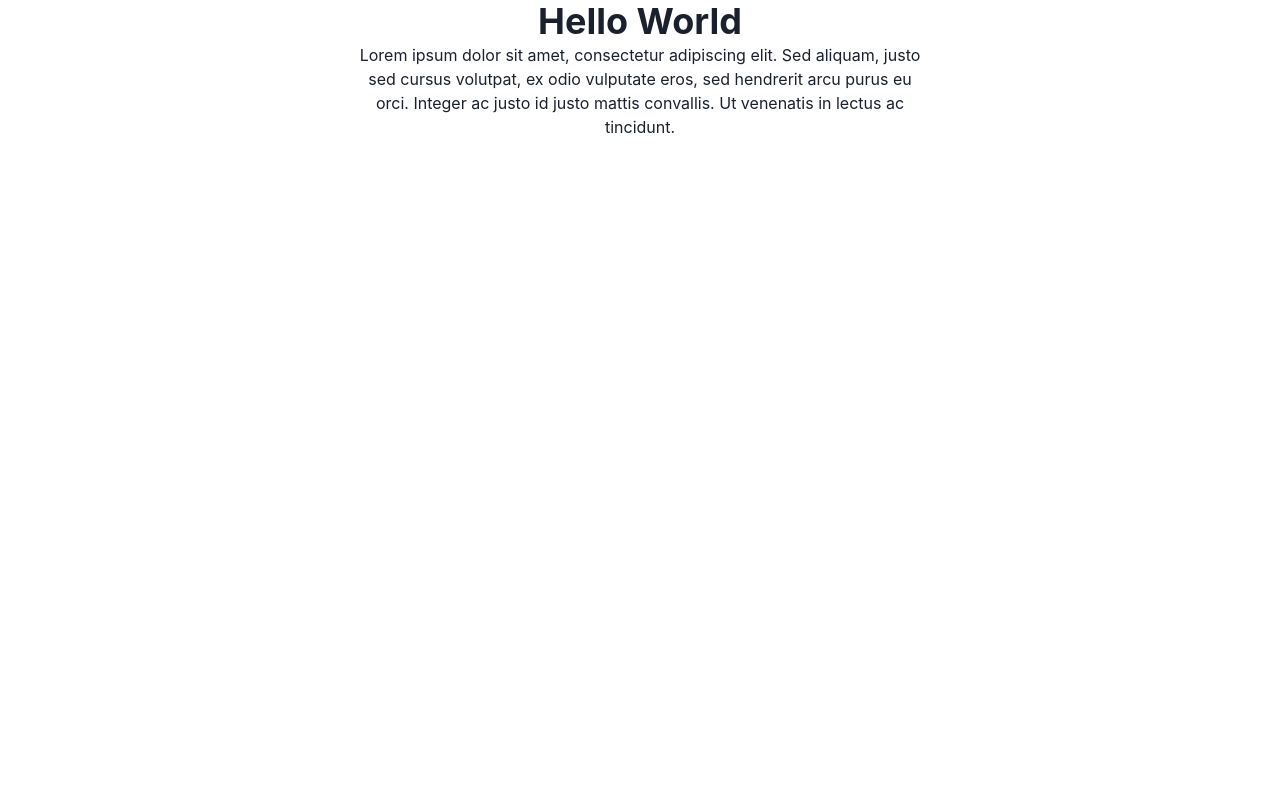
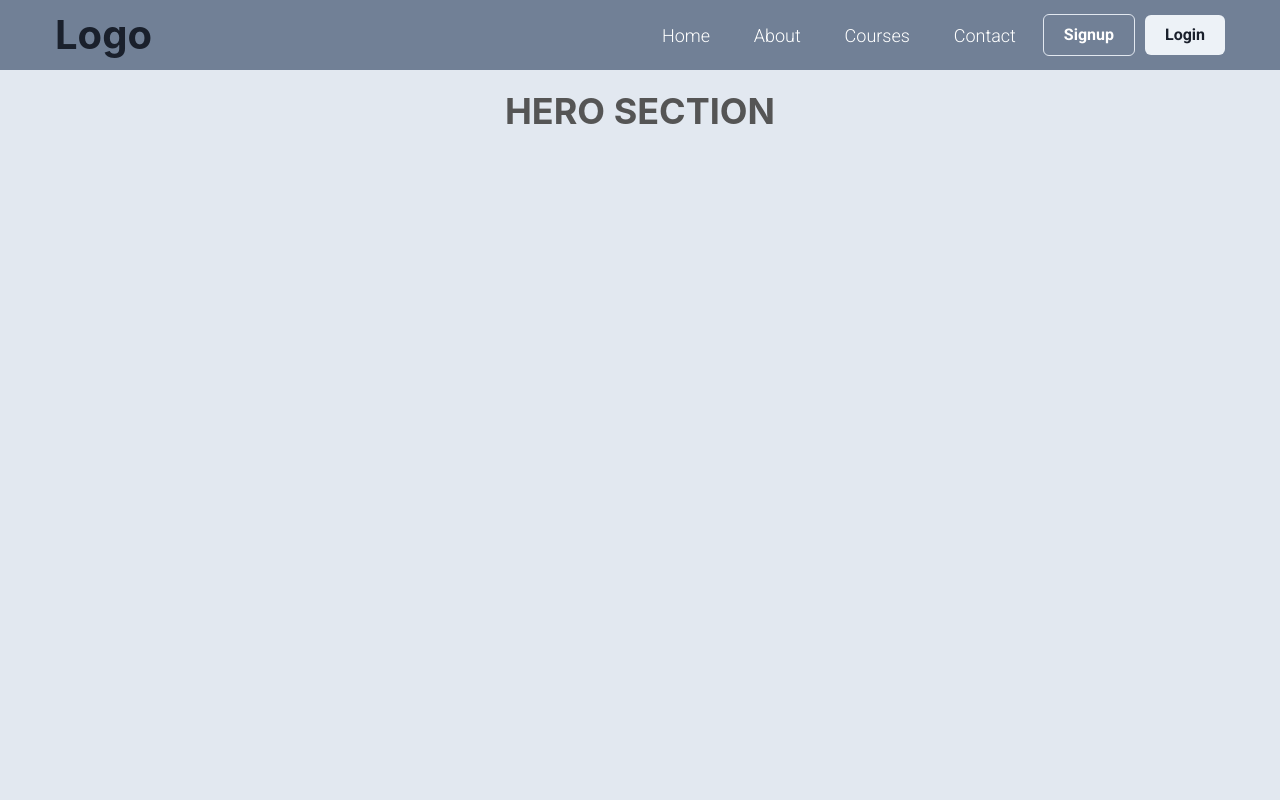
Before and after one commit to Sparsh47/SIH, a React (Create React App) app: page / in a window 1280 px wide. Shown: the top 800 px of the page. Built offline with nearby package versions, Linux system fonts and the light colour scheme.

Commit message:
Created Basic Structure

```diff
--- a/public/index.html
+++ b/public/index.html
@@ -10,34 +10,17 @@
       content="Web site created using create-react-app"
     />
     <link rel="apple-touch-icon" href="%PUBLIC_URL%/logo192.png" />
-    <!--
-      manifest.json provides metadata used when your web app is installed on a
-      user's mobile device or desktop. See https://developers.google.com/web/fundamentals/web-app-manifest/
-    -->
     <link rel="manifest" href="%PUBLIC_URL%/manifest.json" />
-    <!--
-      Notice the use of %PUBLIC_URL% in the tags above.
-      It will be replaced with the URL of the `public` folder during the build.
-      Only files inside the `public` folder can be referenced from the HTML.
-
-      Unlike "/favicon.ico" or "favicon.ico", "%PUBLIC_URL%/favicon.ico" will
-      work correctly both with client-side routing and a non-root public URL.
-      Learn how to configure a non-root public URL by running `npm run build`.
-    -->
+    <link rel="preconnect" href="https://fonts.googleapis.com" />
+    <link rel="preconnect" href="https://fonts.gstatic.com" crossorigin />
+    <link
+      href="https://fonts.googleapis.com/css2?family=Roboto:wght@100;300;400;500;700;900&display=swap"
+      rel="stylesheet"
+    />
     <title>React App</title>
   </head>
   <body>
     <noscript>You need to enable JavaScript to run this app.</noscript>
     <div id="root"></div>
-    <!--
-      This HTML file is a template.
-      If you open it directly in the browser, you will see an empty page.
-
-      You can add webfonts, meta tags, or analytics to this file.
-      The build step will place the bundled scripts into the <body> tag.
-
-      To begin the development, run `npm start` or `yarn start`.
-      To create a production bundle, use `npm run build` or `yarn build`.
-    -->
   </body>
 </html>
--- a/src/App.css
+++ b/src/App.css
@@ -1,38 +1,3 @@
 .App {
   text-align: center;
 }
-
-.App-logo {
-  height: 40vmin;
-  pointer-events: none;
-}
-
-@media (prefers-reduced-motion: no-preference) {
-  .App-logo {
-    animation: App-logo-spin infinite 20s linear;
-  }
-}
-
-.App-header {
-  background-color: #282c34;
-  min-height: 100vh;
-  display: flex;
-  flex-direction: column;
-  align-items: center;
-  justify-content: center;
-  font-size: calc(10px + 2vmin);
-  color: white;
-}
-
-.App-link {
-  color: #61dafb;
-}
-
-@keyframes App-logo-spin {
-  from {
-    transform: rotate(0deg);
-  }
-  to {
-    transform: rotate(360deg);
-  }
-}
--- a/src/App.js
+++ b/src/App.js
@@ -1,17 +1,16 @@
-import { Container, Heading, Text } from "@chakra-ui/react";
-import "./App.css";
+import Navbar from "./components/Navbar";
+import Hero from "./components/Hero";
+import CoursesSwiper from "./components/CoursesSwiper";
+import Footer from "./components/Footer";
 
 function App() {
   return (
-    <Container className="App">
-      <Heading>Hello World</Heading>
-      <Text>
-        Lorem ipsum dolor sit amet, consectetur adipiscing elit. Sed aliquam,
-        justo sed cursus volutpat, ex odio vulputate eros, sed hendrerit arcu
-        purus eu orci. Integer ac justo id justo mattis convallis. Ut venenatis
-        in lectus ac tincidunt.
-      </Text>
-    </Container>
+    <div w="100%">
+      <Navbar />
+      <Hero />
+      <CoursesSwiper />
+      <Footer />
+    </div>
   );
 }
 
--- /dev/null
+++ b/src/components/CoursesSwiper.jsx
@@ -0,0 +1,37 @@
+import {
+  Heading,
+  Text,
+  Box,
+  Card,
+  CardBody,
+  CardHeader,
+  Stack,
+} from "@chakra-ui/react";
+import { Image } from "@chakra-ui/react";
+
+function CoursesSwiper() {
+  return (
+    <Box w="100%" h="70vh" bg="gray.300">
+      <Heading py="20px" color="#666" textAlign="center">
+        COURSES SECTION
+      </Heading>
+      {/* <Card maxW="sm">
+        <CardHeader fontSize="24px" fontWeight="bold">
+          COURSE
+        </CardHeader>
+        <CardBody>
+          <Image
+            src="https://th.bing.com/th/id/R.16bfcf3e8b0ad677369b608a7d5f6df6?rik=yaTF2TycYconWw&pid=ImgRaw&r=0"
+            alt="example"
+            borderRadius="lg"
+          />
+          <Stack>
+            <Text fontSize="20px">Machine Learning Course</Text>
+          </Stack>
+        </CardBody>
+      </Card> */}
+    </Box>
+  );
+}
+
+export default CoursesSwiper;
--- /dev/null
+++ b/src/components/Footer.jsx
@@ -0,0 +1,14 @@
+import { Text, Box, Heading } from "@chakra-ui/react";
+
+function Footer() {
+  return (
+    <Box w="100%" h="30vh" bg="gray.500">
+      <Heading py="20px" color="#f5f5f5" textAlign="center">
+        FOOTER
+      </Heading>
+      <Text position="absolute" bottom="0"></Text>
+    </Box>
+  );
+}
+
+export default Footer;
--- /dev/null
+++ b/src/components/Hero.jsx
@@ -0,0 +1,13 @@
+import { Heading, Box } from "@chakra-ui/react";
+
+function Hero() {
+  return (
+    <Box w="100%" h={`calc(100vh - 70px)`} bg="gray.200">
+      <Heading py="20px" color="#555" textAlign="center">
+        HERO SECTION
+      </Heading>
+    </Box>
+  );
+}
+
+export default Hero;
--- /dev/null
+++ b/src/components/Navbar.jsx
@@ -0,0 +1,40 @@
+import { Box, Button, Flex, Heading, Text } from "@chakra-ui/react";
+import { navStyles, linksStyles, hoverStyles } from "./navbarStyles";
+
+function Navbar() {
+  return (
+    <Flex sx={navStyles}>
+      <Heading p="5px" fontSize="40px">
+        Logo
+      </Heading>
+      <Flex w="50%" align="center">
+        <Flex sx={linksStyles}>
+          <Text sx={hoverStyles}>Home</Text>
+          <Text sx={hoverStyles}>About</Text>
+          <Text sx={hoverStyles}>Courses</Text>
+          <Text sx={hoverStyles}>Contact</Text>
+        </Flex>
+        <Flex align="center">
+          <Button
+            m="5px"
+            p="20px"
+            variant="outline"
+            color="white"
+            _hover={{
+              color: "black",
+              bg: "gray.100",
+              transition: "all 0.3s ease",
+            }}
+          >
+            Signup
+          </Button>
+          <Button m="5px" p="20px">
+            Login
+          </Button>
+        </Flex>
+      </Flex>
+    </Flex>
+  );
+}
+
+export default Navbar;
--- /dev/null
+++ b/src/components/navbarStyles.js
@@ -0,0 +1,31 @@
+export const navStyles = {
+  as: "nav",
+  bg: "gray.500",
+  maxW: "100vw",
+  px: "50px",
+  h: "70px",
+  "justify-content": "space-between",
+  "align-items": "center",
+  "font-family": "'Roboto', sans-serif",
+};
+
+export const linksStyles = {
+  as: "ul",
+  "list-style": "none",
+  w: "100%",
+  h: "100%",
+  "justify-content": "space-around",
+  "align-items": "center",
+  "font-size": "18px",
+  "font-weight": "300",
+  color: "white",
+};
+
+export const hoverStyles = {
+  as: "li",
+  cursor: "pointer",
+  ":hover": {
+    color: "gray.300",
+    transition: "all 0.3s ease-in-out",
+  },
+};
--- a/src/index.css
+++ b/src/index.css
@@ -1,13 +1,18 @@
+* {
+  margin: 0;
+  padding: 0;
+  box-sizing: border-box;
+}
 body {
   margin: 0;
-  font-family: -apple-system, BlinkMacSystemFont, 'Segoe UI', 'Roboto', 'Oxygen',
-    'Ubuntu', 'Cantarell', 'Fira Sans', 'Droid Sans', 'Helvetica Neue',
+  font-family: -apple-system, BlinkMacSystemFont, "Segoe UI", "Roboto", "Oxygen",
+    "Ubuntu", "Cantarell", "Fira Sans", "Droid Sans", "Helvetica Neue",
     sans-serif;
   -webkit-font-smoothing: antialiased;
   -moz-osx-font-smoothing: grayscale;
 }
 
 code {
-  font-family: source-code-pro, Menlo, Monaco, Consolas, 'Courier New',
+  font-family: source-code-pro, Menlo, Monaco, Consolas, "Courier New",
     monospace;
 }
```
